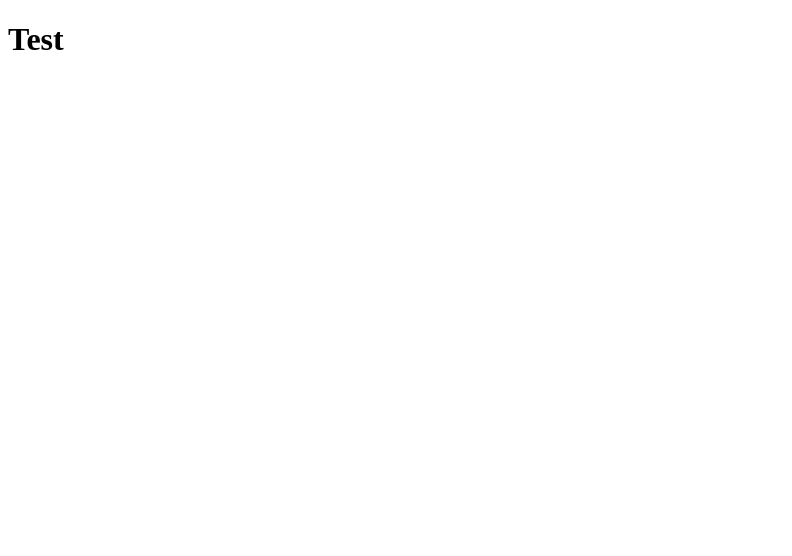
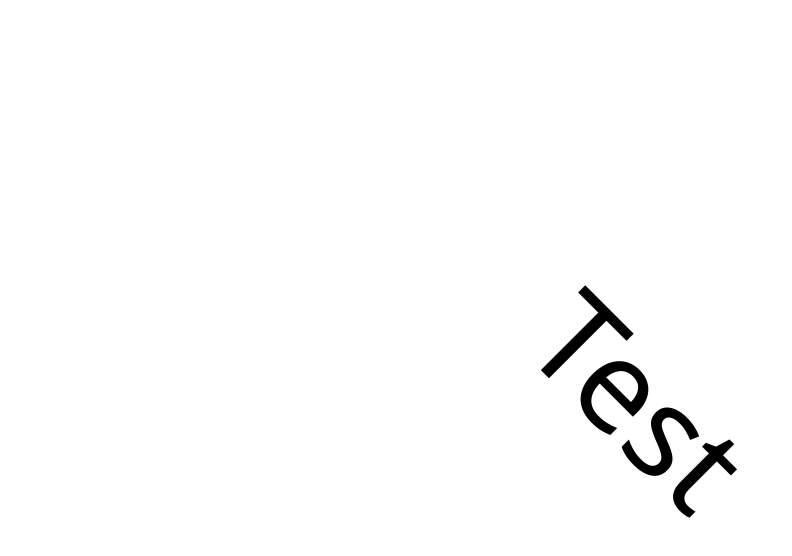
Before and after one commit to hcd1983/tailwind-bug-on-ios, a plain HTML site: page index.html in a window 1280 px wide. Shown: the whole page, without its empty margins (0-792 px from the left). Drawn offline with Linux system fonts and the light colour scheme; the site is published under a folder, as on GitHub Pages, so addresses that start at the root find nothing.

Commit message:
Update index.html

```diff
--- a/index.html
+++ b/index.html
@@ -1 +1 @@
-<!doctype html><html lang="en"><head><meta charset="utf-8"><meta name="viewport" content="width=device-width, user-scalable=no, initial-scale=1.0, maximum-scale=1.0, minimum-scale=1.0"><meta http-equiv="X-UA-Compatible" content="ie=edge"><title>Document</title><link rel="stylesheet" href="/index.634e4f9e.css"></head><body>  <div class="flex items-center justify-center min-h-screen"> <h1 class="rotate-45 text-9xl text-black">Test</h1> </div> </body></html>
+<!doctype html><html lang="en"><head><meta charset="utf-8"><meta name="viewport" content="width=device-width, user-scalable=no, initial-scale=1.0, maximum-scale=1.0, minimum-scale=1.0"><meta http-equiv="X-UA-Compatible" content="ie=edge"><title>Document</title><link rel="stylesheet" href="./index.634e4f9e.css"></head><body>  <div class="flex items-center justify-center min-h-screen"> <h1 class="rotate-45 text-9xl text-black">Test</h1> </div> </body></html>
```
